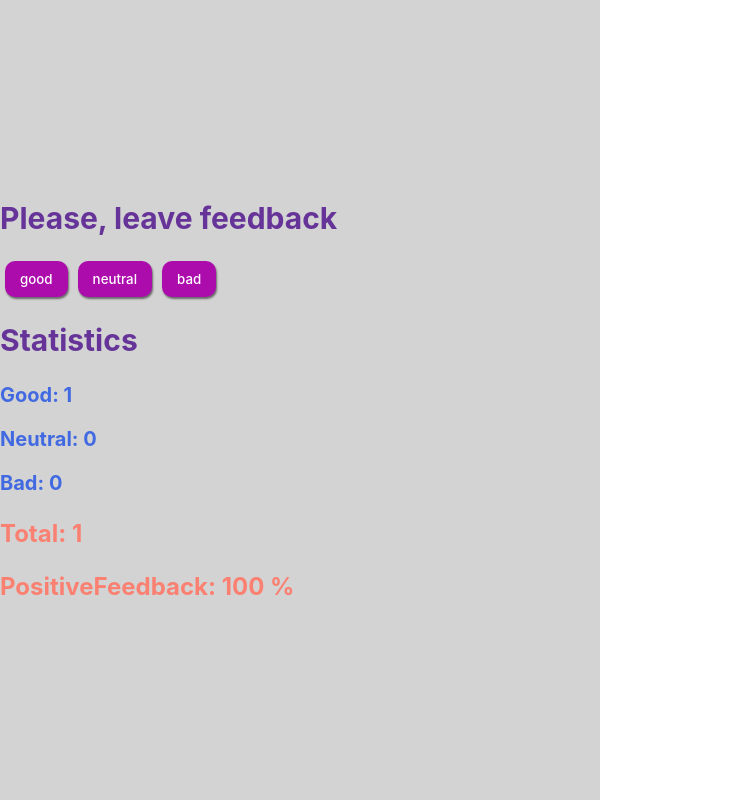
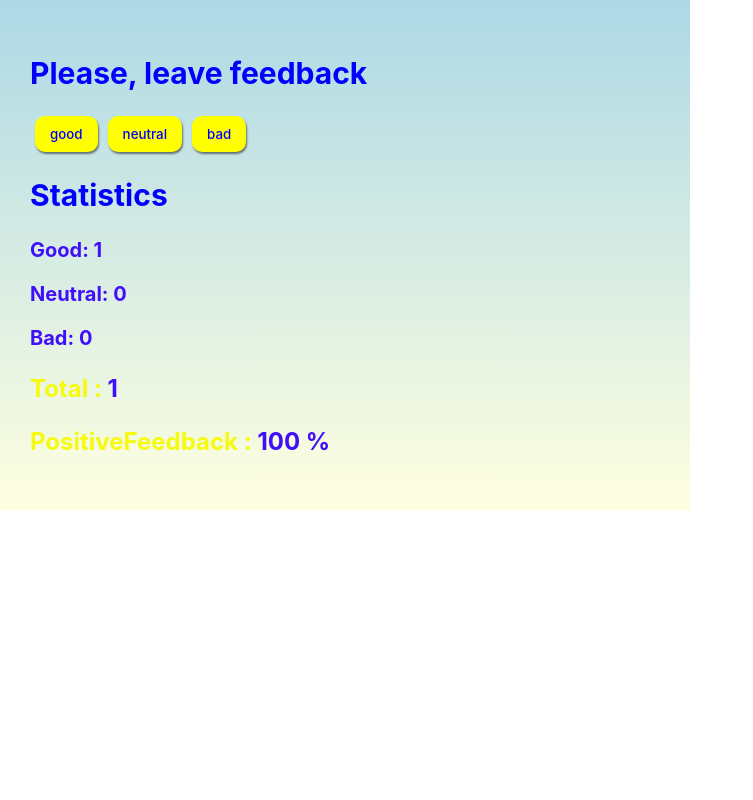
Before and after one commit to Luydmyla/goit-react-hw-02-feedback, a React (Create React App) app: page / in a window 1280 px wide. Both pictures are taken after a click on the button "good". Shown: the whole page, without its empty margins (0-753 px from the left). Built offline with nearby package versions, Linux system fonts and the light colour scheme.

Commit message:
update some styles

```diff
--- a/src/components/FeedbackOptions/FeedbackOptions.css
+++ b/src/components/FeedbackOptions/FeedbackOptions.css
@@ -6,8 +6,8 @@
   border: none;
   border-radius: 10px;
   padding: 10px 15px;
-  background-color: rgb(173, 12, 173);
-  color: #fff;
+  background-color: yellow;
+  color: blue;
   cursor: pointer;
   outline: none;
   box-shadow: 1px 2px 2px 0 rgb(0 0 0 / 0.5);
@@ -16,7 +16,7 @@
 .Feedback__button:hover {
   transform: translateY(-3px);
   box-shadow: 0 10px 20px rgba(0, 0, 0, 0.2);
-  box-shadow: 0 10px 20px #bd06ad73;
+  box-shadow: 0 10px 20px #07ddec73;
 }
 
 .Feedback__button:active {
--- a/src/components/Section/Section.css
+++ b/src/components/Section/Section.css
@@ -1,6 +1,6 @@
 .Feedback {
-  width: 600px;
-  height: 100vh;
+  width: 630px;
+  height: 100%;
   display: flex;
   flex-direction: column;
   justify-content: center;
@@ -8,9 +8,10 @@
   /* font-size: 40px; */
   font-size: 20px;
   /* text-transform: uppercase; */
-  color: #010101;
-  background-color: lightgrey;
+  /* color: blue; */
+  background: linear-gradient(lightblue, lightyellow);
+  padding: 30px;
 }
 .Statistics__title {
-  color: rebeccapurple;
+  color: blue;
 }
--- a/src/components/Statistics/Statistics.css
+++ b/src/components/Statistics/Statistics.css
@@ -1,10 +1,13 @@
-.Statistics__value {
+.Statistics__feedback {
   font-size: 20px;
   font-weight: bold;
-  color: royalblue;
+  color: rgb(65, 14, 250);
 }
 .Statistics__total {
   font-size: 24px;
   font-weight: bold;
-  color: salmon;
+  color: rgb(246, 250, 14);
 }
+.Statistics__value {
+  color: rgb(65, 14, 250);
+}
--- a/src/components/Statistics/Statistics.js
+++ b/src/components/Statistics/Statistics.js
@@ -2,7 +2,7 @@ import React from 'react';
 import './Statistics.css';
 const Statistics = ({ good, neutral, bad, total, positivePercentage }) => {
   return (
-    <div className="Statistics__value">
+    <div className="Statistics__feedback">
       {/* <h3 className="Statistics__title">Statistics</h3> */}
       <div>
         <p> Good: {good} </p>
@@ -11,8 +11,13 @@ const Statistics = ({ good, neutral, bad, total, positivePercentage }) => {
       </div>
 
       <div className="Statistics__total">
-        <p> Total: {total} </p>
-        <p> PositiveFeedback: {positivePercentage} % </p>
+        <p>
+          Total : <span className="Statistics__value"> {total} </span>
+        </p>
+        <p>
+          PositiveFeedback :
+          <span className="Statistics__value"> {positivePercentage} % </span>
+        </p>
       </div>
     </div>
   );
```
